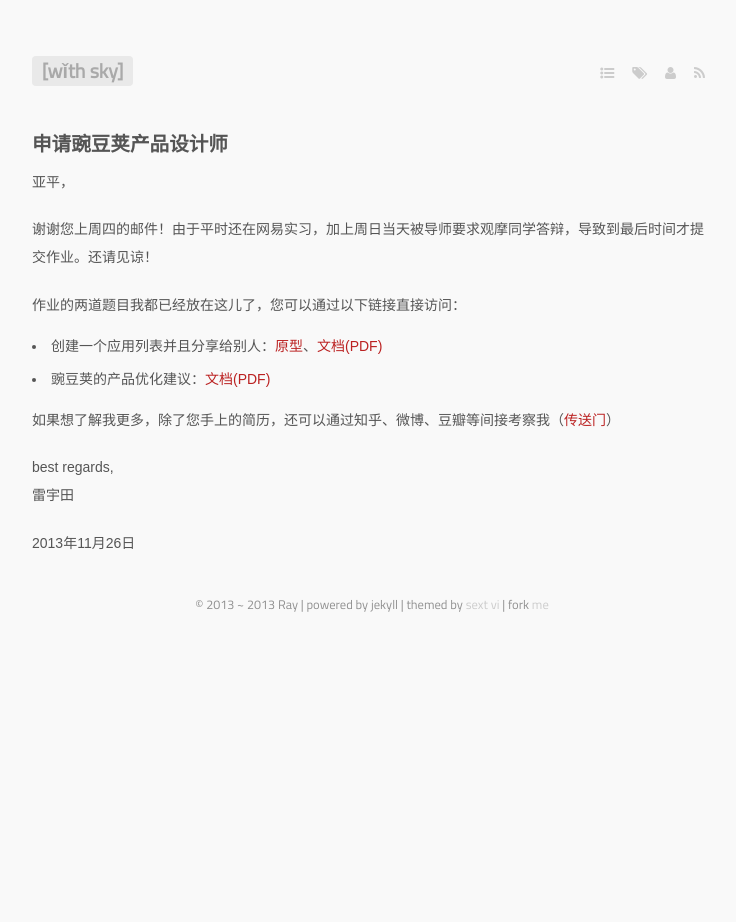
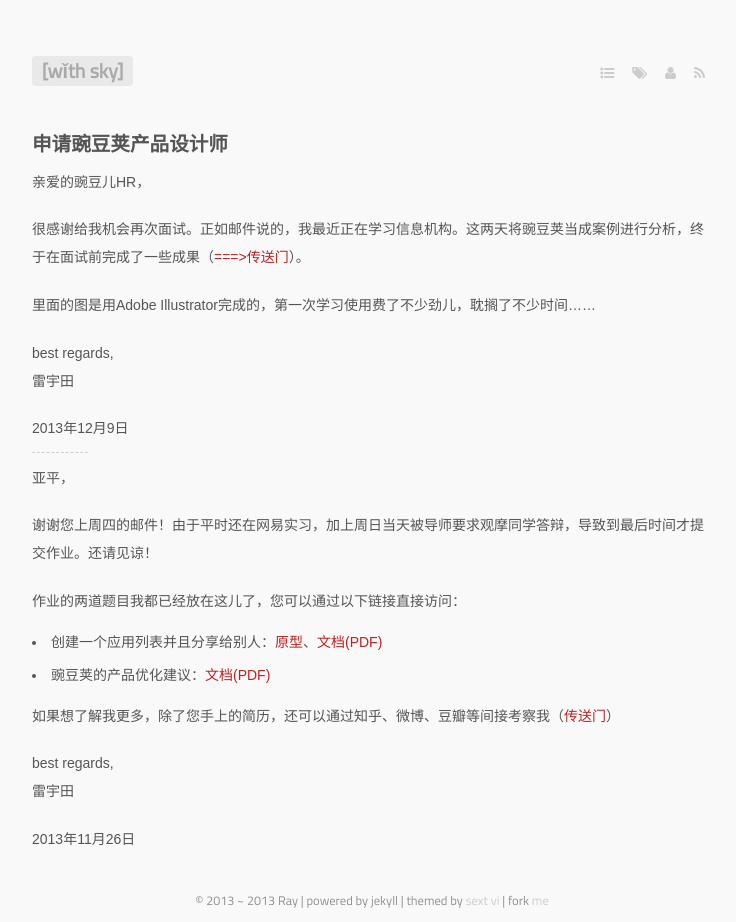
Before and after one commit to raypp/blog, a Jekyll site: the page built from wandoujia/index.markdown, in a window 1280 px wide. Shown: the whole page, without its empty margins (268-1004 px from the left). Built offline with Jekyll 4.4.1, drawn with Linux system fonts in a browser that asks for light colours; some web fonts are replaced; Markdown is read by kramdown in place of the engine named in the settings; a script that is not in the unit is left out; comment, search, counter and statistics services are not loaded; before the commit the page ends 900 px from its top, so only the background shows below that.

Commit message:
豌豆荚信息架构思考

```diff
--- a/wandoujia/index.markdown
+++ b/wandoujia/index.markdown
@@ -2,6 +2,19 @@
 title: 申请豌豆荚产品设计师
 layout: page
 ---
+
+亲爱的豌豆儿HR，
+
+很感谢给我机会再次面试。正如邮件说的，我最近正在学习信息机构。这两天将豌豆荚当成案例进行分析，终于在面试前完成了一些成果（[===>传送门](http://raypp.cn/wandoujia/file/redesign.pdf)）。
+
+里面的图是用Adobe Illustrator完成的，第一次学习使用费了不少劲儿，耽搁了不少时间……
+
+best regards,
+雷宇田
+
+2013年12月9日
+
+***
 
 亚平，
 
@@ -9,8 +22,8 @@ layout: page
 
 作业的两道题目我都已经放在这儿了，您可以通过以下链接直接访问：
 
-* 创建一个应用列表并且分享给别人：[原型](./prototype/)、[文档(PDF)](./file/new_product_specification.pdf)
-* 豌豆荚的产品优化建议：[文档(PDF)](./file/snappea_advice.pdf)
+* 创建一个应用列表并且分享给别人：[原型](http://raypp.cn/wandoujia/prototype/)、[文档(PDF)](http://raypp.cn/wandoujia/file/new_product_specification.pdf)
+* 豌豆荚的产品优化建议：[文档(PDF)](http://raypp.cn/wandoujia/file/snappea_advice.pdf)
 
 如果想了解我更多，除了您手上的简历，还可以通过知乎、微博、豆瓣等间接考察我（[传送门](/about.html)）
 
```
Also changed, not shown: 1 other file.
